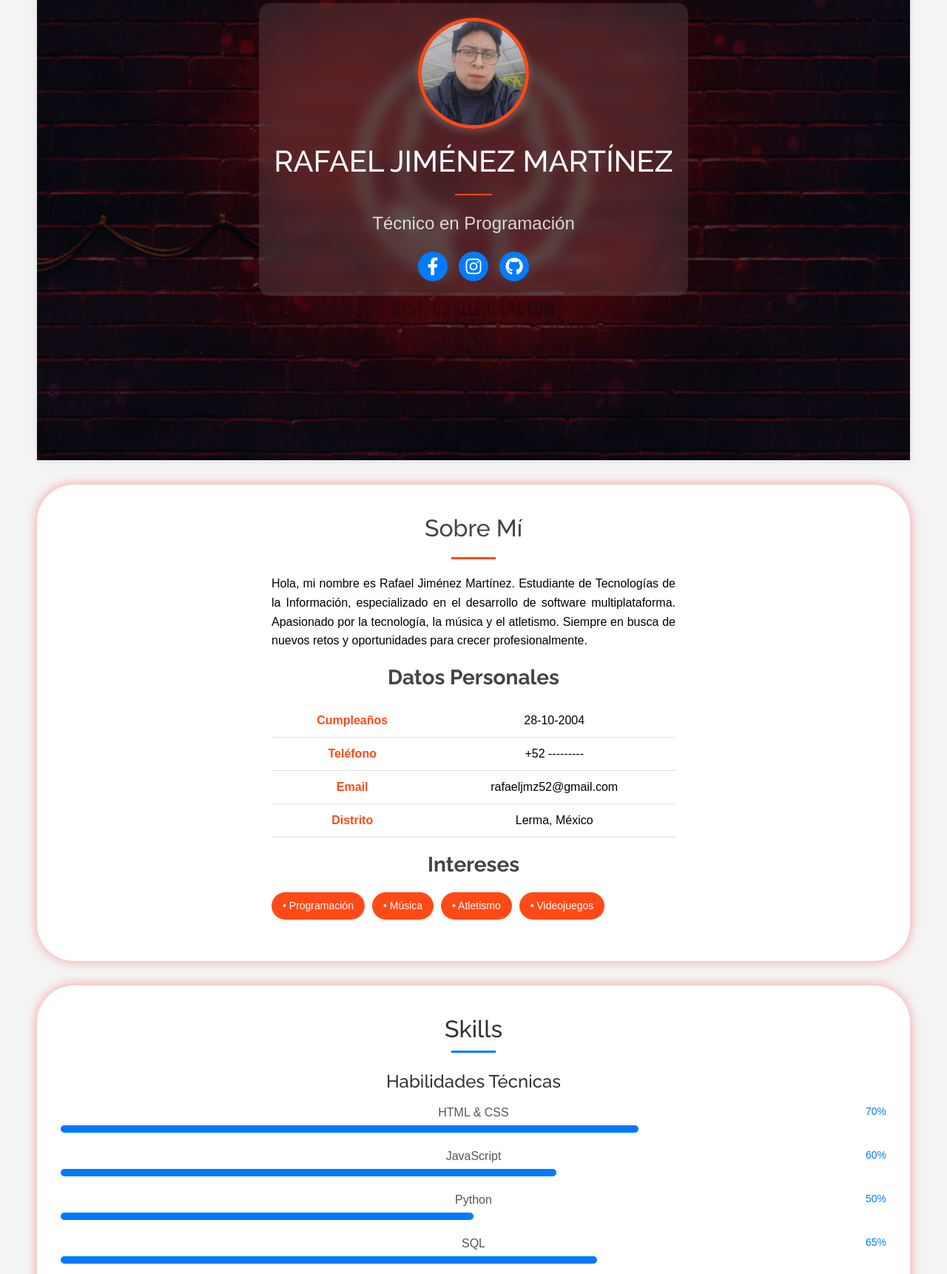
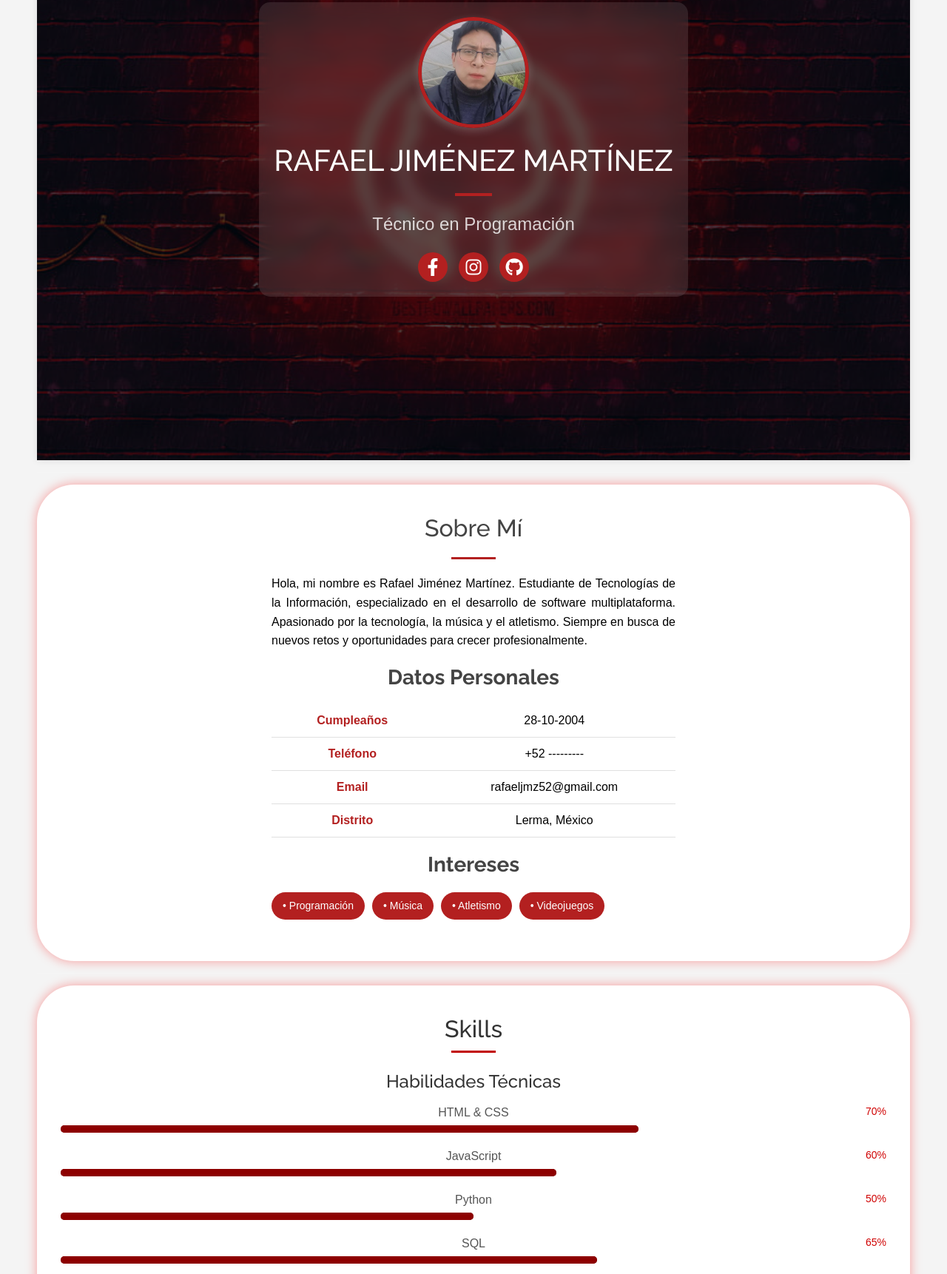
Before and after one commit to Rafa-hud/jmz_rafael, a plain HTML site: page index.html in a window 1280 px wide. Shown: the part 178-1900 px from the top of the page at 74% size. Drawn offline with nearby package versions, Linux system fonts and the light colour scheme.

Commit message:
update_diseño_final

```diff
--- a/assets/css/main.css
+++ b/assets/css/main.css
@@ -22,7 +22,7 @@
 .social-icon {
   font-size: 24px;
   color: #fff; /* Color de los íconos */
-  background-color: #007bff; /* Fondo de los íconos */
+  background-color: #b32020; /* Fondo de los íconos */
   width: 40px;
   height: 40px;
   display: flex;
@@ -34,7 +34,7 @@
 }
 
 .social-icon:hover {
-  background-color: #0056b3; /* Color al hacer hover */
+  background-color: #b32020; /* Color al hacer hover */
   transform: scale(1.1); /* Efecto de escala al hacer hover */
 }
 
@@ -102,7 +102,7 @@
 
 .photo_12 img {
     border-radius: 50%;
-    border: 5px solid var(--accent-color);
+    border: 5px solid #b32020;
     transition: transform 0.3s ease;
 }
 
@@ -115,7 +115,7 @@
     bottom: -20px;
     left: 50%;
     transform: translateX(-50%);
-    background: var(--accent-color);
+    background: #b32020;
     color: var(--contrast-color);
     padding: 5px 10px;
     border-radius: 5px;
@@ -130,8 +130,8 @@
 
 .separator_12 {
     width: 50px;
-    height: 2px;
-    background: var(--accent-color);
+    height: 4px;
+    background: #b32020;
     margin: 20px auto;
 }
 
@@ -159,7 +159,7 @@
 .about .separator {
   width: 60px;
   height: 3px;
-  background-color: var(--accent-color);
+  background-color: #b32020;
   margin: 0 auto 20px auto;
 }
 
@@ -192,7 +192,7 @@
 .about table td:first-child {
   font-weight: bold;
   width: 40%;
-  color: var(--accent-color);
+  color: #b32020;
 }
 
 .about .interests {
@@ -205,7 +205,7 @@
 }
 
 .about .interests li {
-  background: var(--accent-color);
+  background: #b32020;
   color: var(--contrast-color);
   padding: 8px 15px;
   border-radius: 20px;
@@ -254,7 +254,7 @@
 #skills .separator {
   width: 60px;
   height: 3px;
-  background-color: #007bff;
+  background-color: #c10202;
   margin: 0 auto 20px auto;
 }
 
@@ -284,7 +284,7 @@
 
 .skill-percent {
   font-size: 14px;
-  color: #007bff;
+  color: #d00404;
   position: absolute;
   right: 0;
   top: 0;
@@ -293,7 +293,7 @@
 .skill-bar {
   display: block;
   height: 10px;
-  background: #007bff;
+  background: #770909;
   border-radius: 5px;
   margin-top: 5px;
   position: relative;
@@ -307,7 +307,7 @@
   left: 0;
   height: 100%;
   width: 100%;
-  background: rgba(0, 123, 255, 0.2);
+  background: rgb(141, 0, 0);
   border-radius: 5px;
 }
 
@@ -335,7 +335,7 @@
 #curriculum .separator {
   width: 60px;
   height: 3px;
-  background-color: #007bff;
+  background-color: #b32020;
   margin: 0 auto 20px auto;
 }
 
@@ -351,13 +351,13 @@
   padding: 20px;
   background-color: #f9f9f9;
   border-radius: 10px;
-  border-left: 4px solid #007bff;
+  border-left: 4px solid #b32020;
 }
 
 .education h4, .experience h4 {
   font-size: 24px;
   margin-bottom: 10px;
-  color: #007bff;
+  color: #000000;
 }
 
 .education p, .experience p {
```
